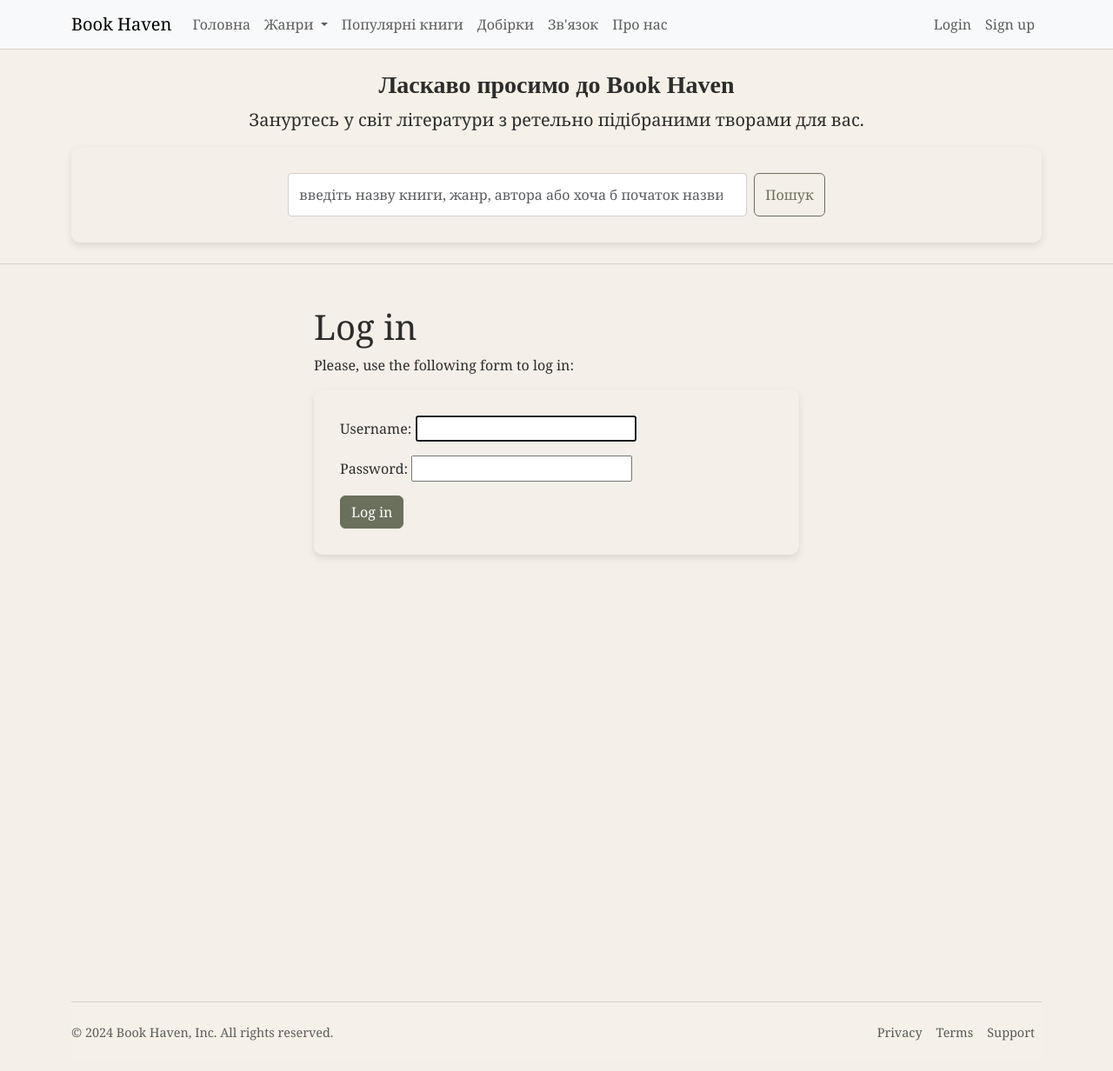
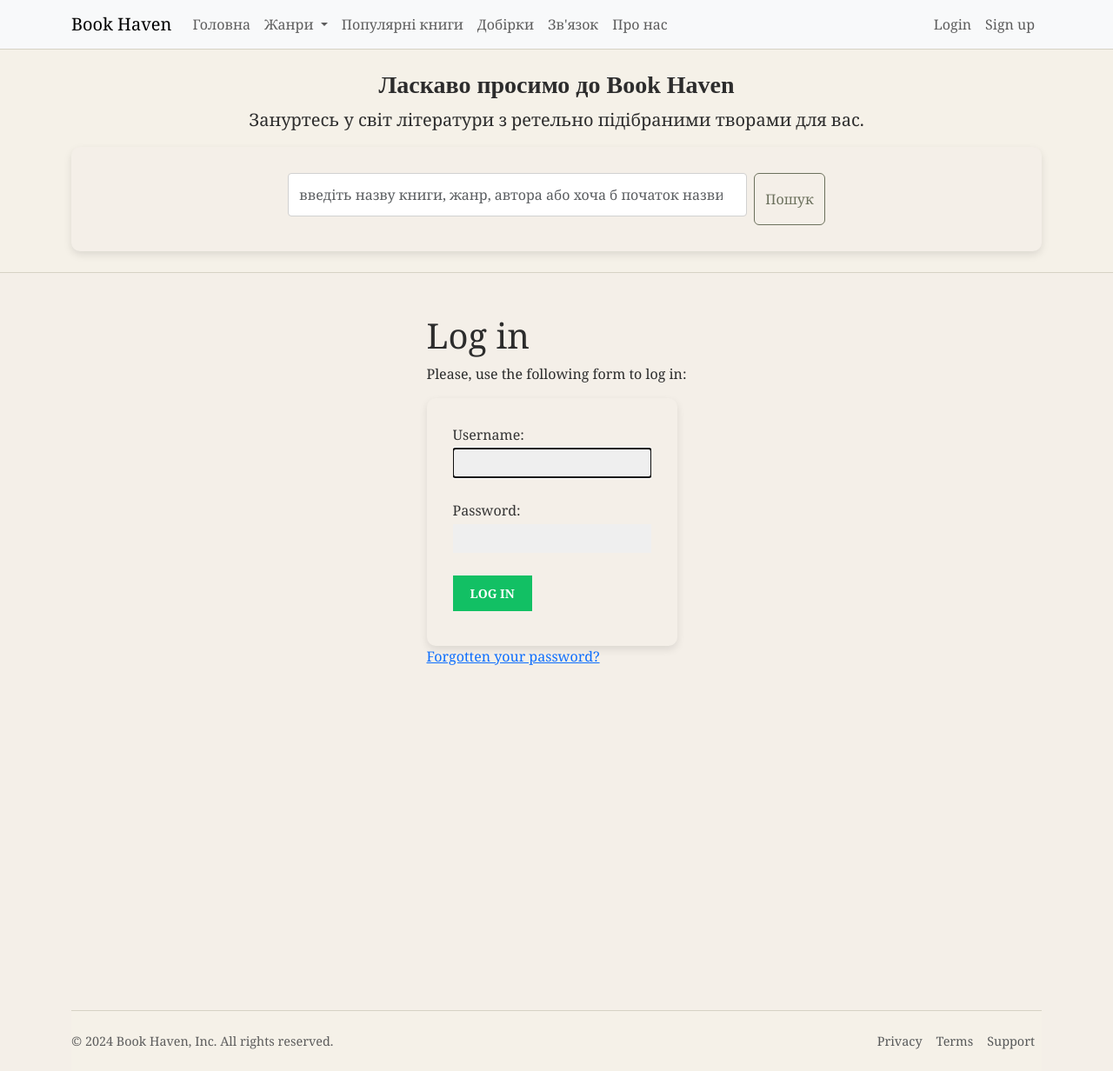
Before and after one commit to TloslvMind/Book-Haven, a Django app: a page that uses templates/registration/login.html in a window 1280 px wide. Shown: the whole page at 87% size. Before the commit the page ends 1197 px from the top, so only its background shows below. Run offline with Django 5.2, Linux system fonts and the light colour scheme; data that the repository does not hold is empty; some libraries are stand-ins or nearby versions.

Commit message:
Add reset_password features

```diff
--- a/static/library/css/styles.css
+++ b/static/library/css/styles.css
@@ -132,3 +132,54 @@ nav .nav-link.selected {
     font-weight:800; /* Жирніший шрифт для вибраного елементу */
     transition: color 0.3s ease;
 }
+
+.login-form {
+    float:left;
+}
+
+/* forms */
+form {
+    overflow:auto;
+}
+
+form p {
+    width:100%;
+    overflow:auto;
+}
+
+label {
+    float:left;
+    clear:both;
+    color:#333;
+    margin-bottom:4px;
+}
+input, textarea {
+    clear:both;
+    float:left;
+    margin:0 0 10px;
+    background:#efefef;
+    border:0;
+    padding:6px 10px;
+    font-size:14px;
+}
+input[type=submit], a.button {
+    font-weight:bold;
+    background:#12c064;
+    color:#fff;
+    padding:10px 20px;
+    font-size:14px;
+    text-transform:uppercase;
+}
+.errorlist {
+    color:#cc0033;
+    float:left;
+    clear:both;
+    padding-left:10px;
+}
+.helptext {
+    margin:0 0 20px 0;
+    color:#aaa;
+    clear:both;
+    float:left;
+    font-size:13px;
+}
--- a/templates/registration/login.html
+++ b/templates/registration/login.html
@@ -10,7 +10,7 @@
 
 
 <div class="container d-flex justify-content-center pt-5" style="min-height: 100vh;">
-    <div class="w-50"> <!-- Обмеження ширини -->
+    <div class="w-0"> <!-- Обмеження ширини -->
     {% if request.user.is_authenticated %}
       <h2>You have already logged in!</h2>
       <p>You can <a href="{% url 'logout' %}">log out </a>to log in again</p>
@@ -24,12 +24,15 @@
                 <p>Please, use the following form to log in:</p>
             {% endif %}
 
-            <form action="{% url 'login' %}" method="post">
+            <form class="login-form" action="{% url 'login' %}" method="post">
                 {% csrf_token %}
                 {{ form.as_p }}
                 <input type="hidden" name="next" value="{{ next }}" />
-                <button type="submit" class="btn btn-primary">Log in</button>
+                <input type="submit" value="Log in">
             </form>
+            <p >
+                <a href="{% url 'password_reset' %}">Forgotten your password?</a>
+            </p>
         </div>
     </div>
 {% endif %}
--- a/templates/registration/password_change_form.html
+++ b/templates/registration/password_change_form.html
@@ -5,13 +5,13 @@
 {% block content %}
 
     <div class="container d-flex justify-content-center pt-5" style="min-height: 100vh;">
-        <div class="w-50"> <!-- Обмеження ширини -->
+        <div class="w-0"> <!-- Обмеження ширини -->
         <h1>Change your password</h1>
             <p>Use the form below to change your password:</p>
             <form method="post">
                 {% csrf_token %}
                 {{ form.as_p }}
-                <button type="submit" class="btn btn-primary">Change</button>
+                <input type="submit" value="Change">
             </form>
         </div>
     </div>
--- /dev/null
+++ b/templates/registration/password_reset_email.html
@@ -0,0 +1,3 @@
+Someone asked for password reset for email {{ email }}. Follow the link below:
+{{ protocol }}://{{ domain }}{% url "password_reset_confirm" uidb64=uid token=token %}
+Your username, in case you've forgotten: {{ user.get_username }}
```
Also changed, not shown: templates/registration/password_reset_complete.html (added, +12 -0 lines), templates/registration/password_reset_confirm.html (added, +21 -0 lines), templates/registration/password_reset_done.html (added, +13 -0 lines), templates/registration/password_reset_form.html (added, +17 -0 lines).
